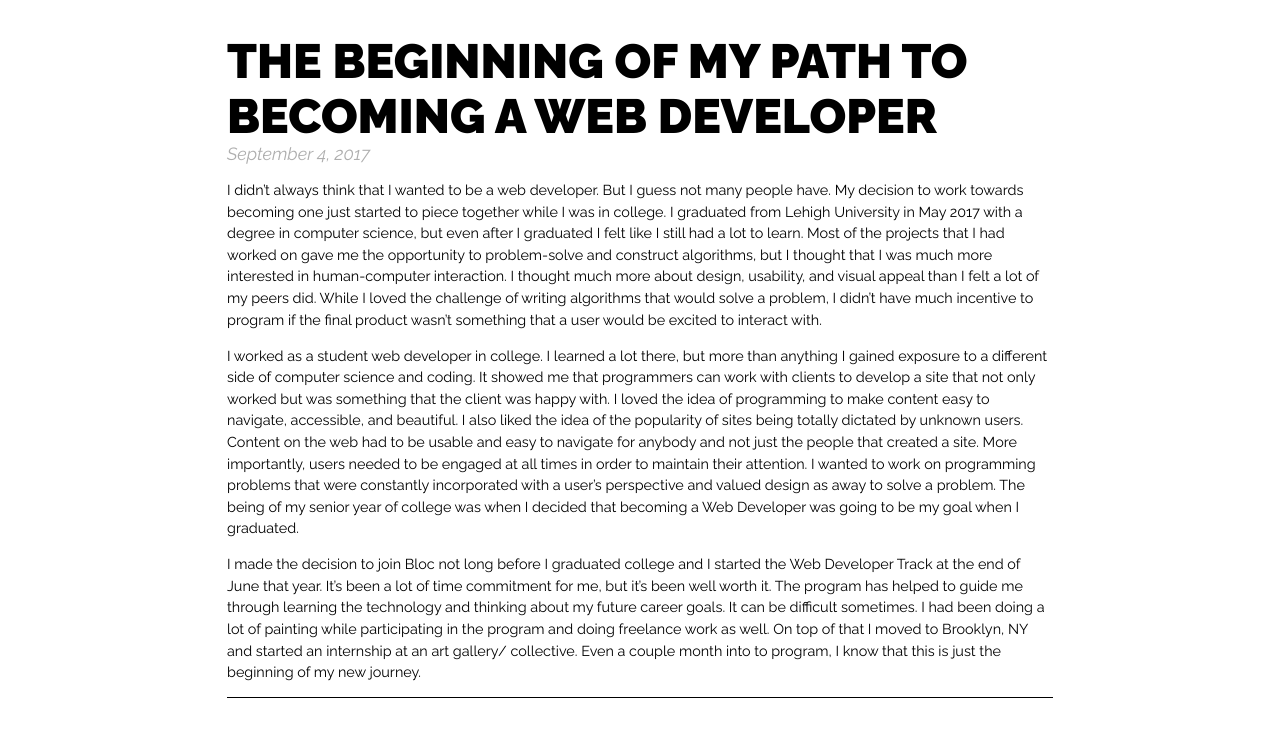
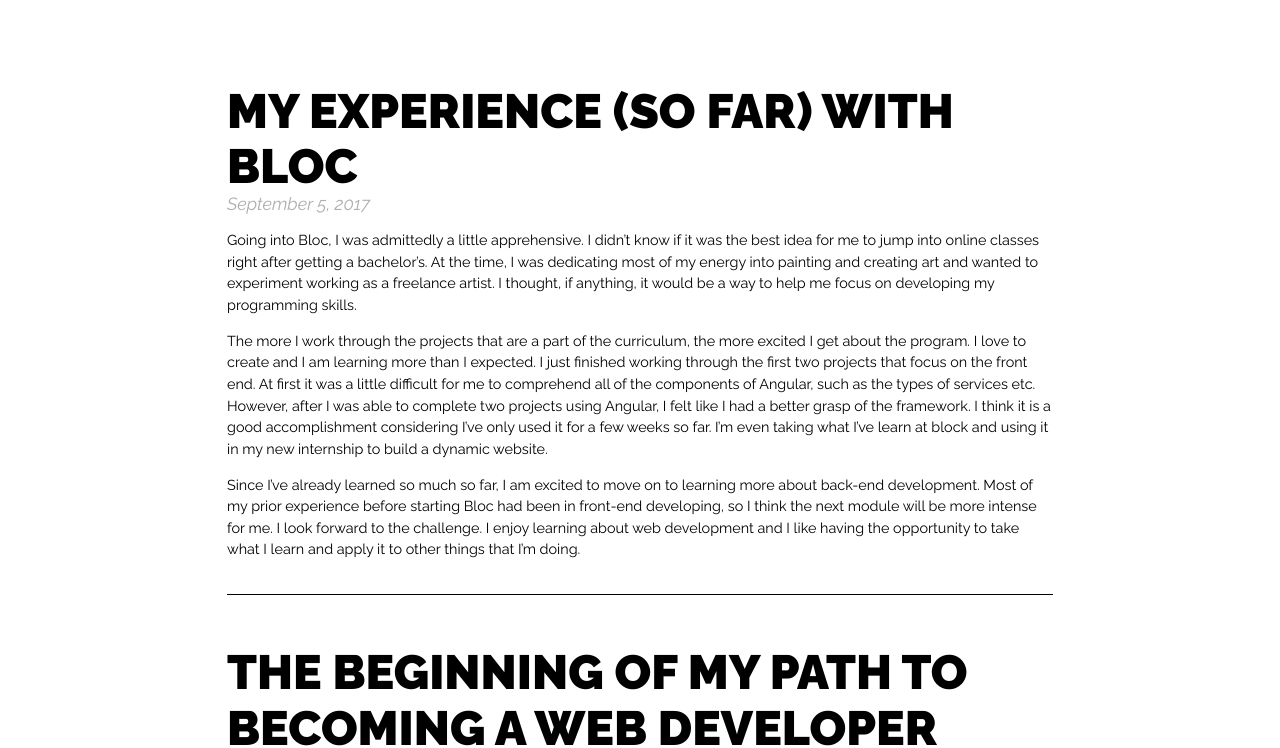
Before and after one commit to ameliagalgon/ameliagalgon.github.io, a plain HTML site: page blog.html in a window 1280 px wide. Shown: the part 66-814 px from the top of the page. Drawn offline with nearby package versions, Linux system fonts and the light colour scheme.

Commit message:
Added 2nd blog post

```diff
--- a/blog.html
+++ b/blog.html
@@ -22,6 +22,15 @@
         </nav>
         <section class="blog">
             <div class="blog-post">
+                <div class="title">My experience (so far) with Bloc</div>
+                <div class="date">September 5, 2017</div>
+                <div class="content">
+                    <p>Going into Bloc, I was admittedly a little apprehensive. I didn’t know if it was the best idea for me to jump into online classes right after getting a bachelor’s. At the time, I was dedicating most of my energy into painting and creating art and wanted to experiment working as a freelance artist. I thought, if anything, it would be a way to help me focus on developing my programming skills.</p>
+                    <p>The more I work through the projects that are a part of the curriculum, the more excited I get about the program. I love to create and I am learning more than I expected. I just finished working through the first two projects that focus on the front end. At first it was a little difficult for me to comprehend all of the components of Angular, such as the types of services etc. However, after I was able to complete two projects using Angular, I felt like I had a better grasp of the framework. I think it is a good accomplishment considering I’ve only used it for a few weeks so far. I’m even taking what I’ve learn at block and using it in my new internship to build a dynamic website.</p>
+                    <p>Since I’ve already learned so much so far, I am excited to move on to learning more about back-end development. Most of my prior experience before starting Bloc had been in front-end developing, so I think the next module will be more intense for me. I look forward to the challenge. I enjoy learning about web development and I like having the opportunity to take what I learn and apply it to other things that I’m doing.</p>
+                </div>
+            </div>
+            <div class="blog-post">
                 <div class="title">The beginning of my path to becoming a web developer</div>
                 <div class="date">September 4, 2017</div>
                 <div class="content">
--- a/styles/blog.css
+++ b/styles/blog.css
@@ -6,6 +6,8 @@
     border-bottom: 1px solid #000;
     width: 70%;
     margin: auto;
+    margin-top: 50px;
+    padding-bottom: 20px;
 }
 
 .blog-post .title{
```
